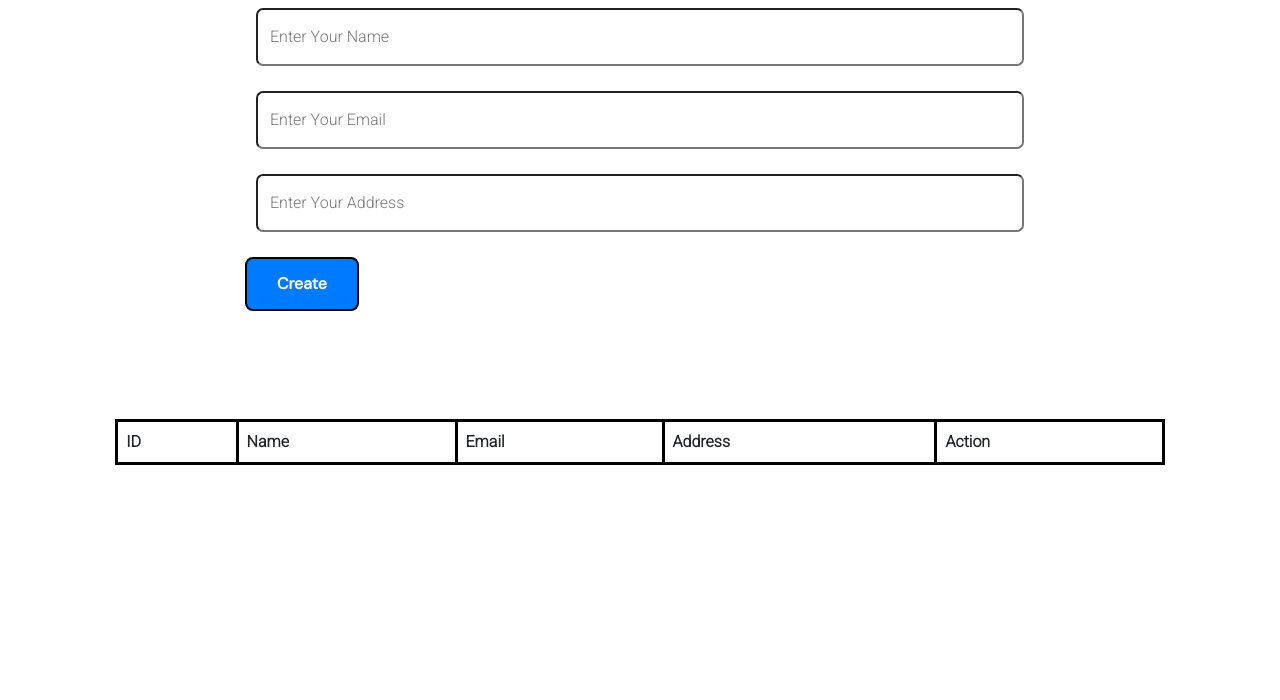
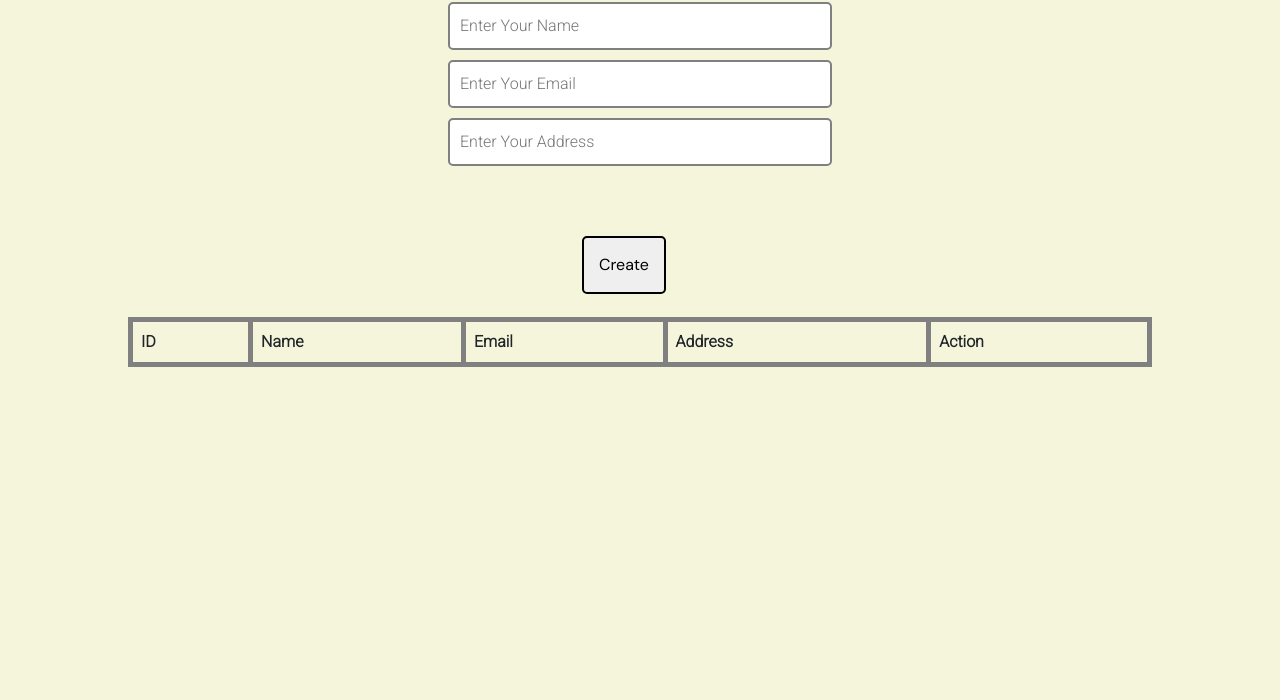
Before and after one commit to Devil-Looper/crud-App-Hk, a plain HTML site: page index.html in a window 1280 px wide. Shown: the part 100-800 px from the top of the page. Drawn offline with nearby package versions, Linux system fonts and the light colour scheme; no server answers; a web font is replaced by a local one.

Commit message:
Add files via upload

```diff
--- a/index.css
+++ b/index.css
@@ -3,7 +3,7 @@
 @import url('https://fonts.googleapis.com/css2?family=Roboto:wght@300&display=swap');
 @import url('https://fonts.googleapis.com/css2?family=DM+Sans&family=Dongle&family=Roboto:wght@300&display=swap');
 body {
-    background-color: white;
+    background-color:beige;
 }
 
 .container {
@@ -11,57 +11,55 @@ body {
     /* border: 2px solid black; */
     margin: auto;
     display: block;
-    margin-top: 40px;
+    margin-top: 20px;
 }
 
 .container h1 {
     text-align: center;
-    /* font-family: 'Archivo Narrow', sans-serif; */
+    font-family: 'Archivo Narrow', sans-serif;
 }
 
 .container input {
-    /* border: 3px solid grey; */
-    padding: 15px 12px;
-    width: 60vw;
-    border-radius: 7px;
+    border: 2px solid grey;
+    padding: 10px 10px;
+    width: 30vw;
+    border-radius: 5px;
     display: block;
     margin: auto;
-    margin-top: 20px;
-    margin-bottom: 25px;
+    margin-top: 10px;
+    margin-bottom: 0px;
     font-family: 'Roboto', sans-serif;
+
 }
 
 .container button {
-    padding: 13px 30px;
-    border-radius: 8px;
-    font-weight: bold;
+
+    padding: 15px 15px;
+    /* margin-left: 100px; */
+    border-radius: 5px;
+    /* font-weight: bold; */
     cursor: pointer;
-    background-color: #007bff;
-    color: white;
-    transition: all 0.2s;
+
     font-size: 16px;
     border: 2px solid black;
     font-family: 'DM Sans', sans-serif;
     margin-bottom: 8px;
-    margin-left: 163px;
-}
-.container button:hover{
+    margin-left: 500px;
     color: black;
-    background-color: rgb(147, 229, 243);
 }
 
 .table {
     font-family: 'Roboto', sans-serif;
-    width: 82%;
-    border: 2px solid black;
+    width: 80%;
+    border: 5px solid grey;
     margin: auto;
-    margin-top: 30px;
+    margin-top: 15px;
     font-weight: bold;
 }
 
 .table thead tr th{
     /* width: 40%; */
-    border: 3px solid black;
+    border: 5px solid grey;
 
 }
 
@@ -74,7 +72,7 @@ body {
         justify-content: center;
     }
     .container input {
-        width: 70%;
+        width: 50%;
     }
     .container button {
         display: block;
@@ -82,11 +80,11 @@ body {
     }
     table thead tr th{
         /* border: 3px solid black; */
-        width: 17px;
+        width: 20px;
 
     }
     #eachUser._id{
-        width: 2px;
+        width: 4px;
 
     }
     table tbody tr{
--- a/index.html
+++ b/index.html
@@ -16,13 +16,20 @@
 </head>
 
 <body>
+    <!-- Just an image -->
+<nav class="navbar navbar-light bg-light">
+
+      <!-- <img src="/docs/4.3/assets/brand/bootstrap-solid.svg" width="30" height="30" alt=""> -->
+      <h1 class="hk" style="margin-left: 40%; margin-top: 10px;">Crua App</h1>
+    </a>
+  </nav>
     <div class="container">
-        <h1>Crua App</h1>
+
         <input type="text" name="name" id="name" placeholder="Enter Your Name">
         <input type="email" name="email" id="email" placeholder="Enter Your Email">
         <input type="text" name="address" id="address" placeholder="Enter Your Address">
-        <button onclick="userCreate()">Create</button>
         <div id="alert" style="height: 70px;"></div>
+        <button onclick="userCreate()" >Create</button>
     </div>
 
 
```
